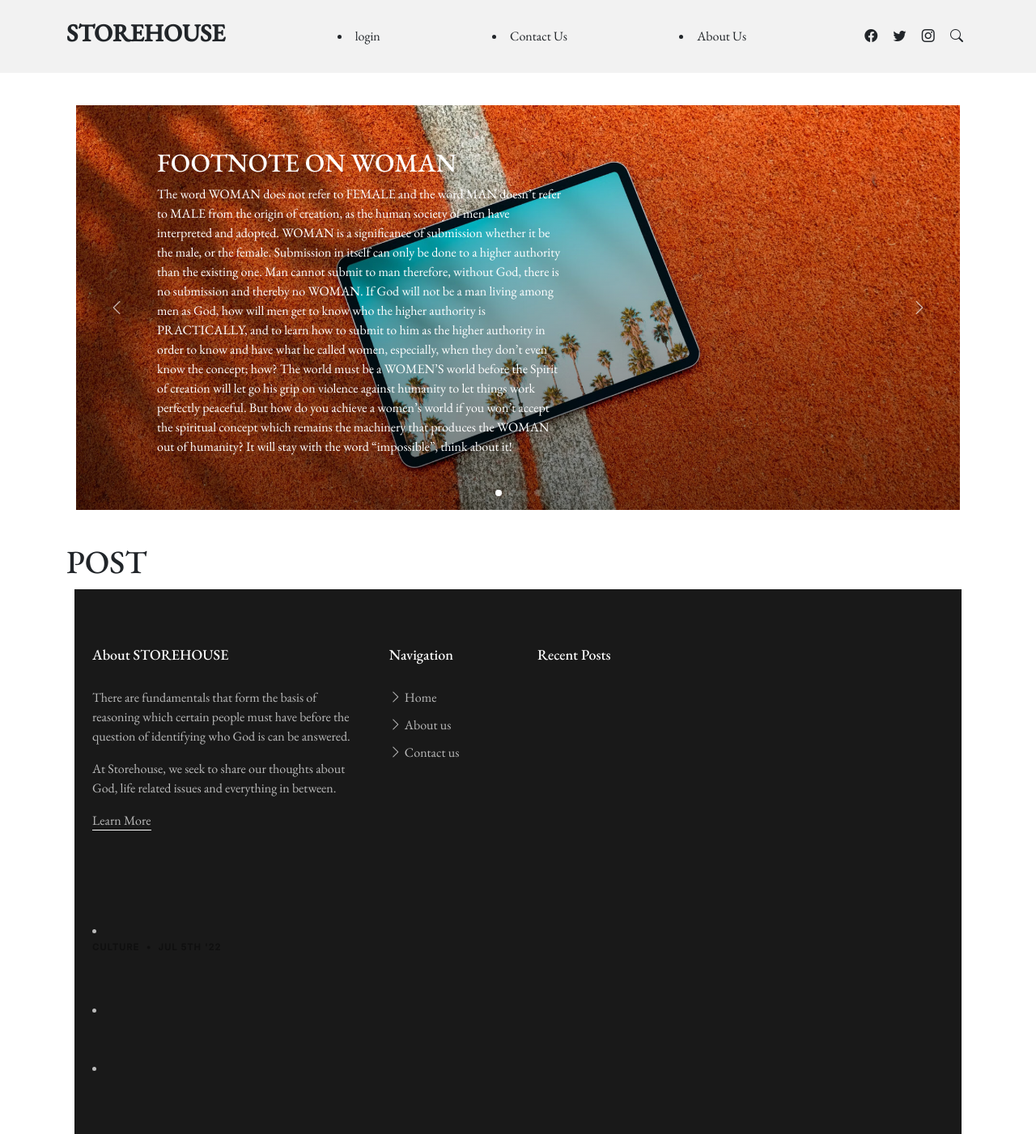
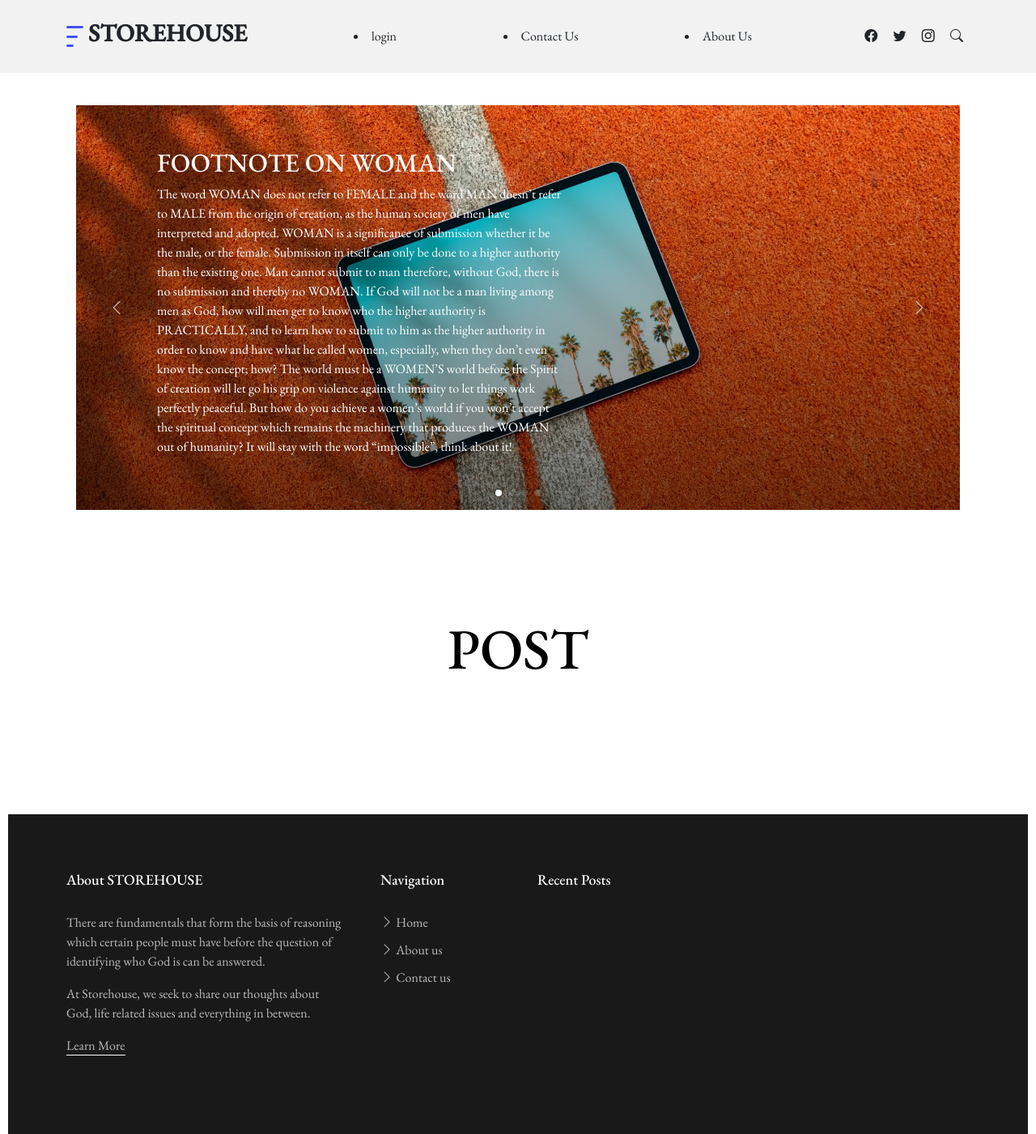
Before and after one commit to cam14uche2/Storehouse1, a Django app: page / in a window 1280 px wide. Shown: the top 1401 px of the page at 81% size. Run offline with Django 4.2, Linux system fonts and the light colour scheme; data that the repository does not hold is empty; parts of the project's set-up code (start-up, migrations or seed data) failed here and were passed over; some libraries are stand-ins or nearby versions; some web fonts are replaced.

Commit message:
updating of base.html & home.html

```diff
--- a/Direction/Storehouse/templates/base.html
+++ b/Direction/Storehouse/templates/base.html
@@ -34,12 +34,7 @@
   <link href="{% static 'Storehouse/assets/css/variables.css' %}" rel="stylesheet">
   <link href="{% static 'Storehouse/assets/css/main.css' %}" rel="stylesheet">
 
-  <!-- =======================================================
-  * Template Name: ZenBlog - v1.1.0
-  * Template URL: https://bootstrapmade.com/zenblog-bootstrap-blog-template/
-  * Author: BootstrapMade.com
-  * License: https:///bootstrapmade.com/license/
-  ======================================================== -->
+
 </head>
 <title>{% block title %}STOREHOUSE{% endblock %}</title>
 
@@ -50,8 +45,8 @@
     <div class="container-fluid container-xl d-flex align-items-center justify-content-between">
 
       <a href="{% url 'home' %}" class="logo d-flex align-items-center">
-        <!-- Uncomment the line below if you also wish to use an image logo -->
-        <!-- <img src="assets/img/logo.png" alt=""> -->
+
+        <img src="assets/img/logo.png" alt="">
         <h1>STOREHOUSE</h1>
       </a>
 
@@ -185,10 +180,7 @@
             </div>
 
             <div class="credits">
-              <!-- All the links in the footer should remain intact. -->
-              <!-- You can delete the links only if you purchased the pro version. -->
-              <!-- Licensing information: https://bootstrapmade.com/license/ -->
-              <!-- Purchase the pro version with working PHP/AJAX contact form: https://bootstrapmade.com/herobiz-bootstrap-business-template/ -->
+
               Designed by <a href="https://cam14uche.wordpress.com/">cam14uche</a>
             </div>
 
--- a/Direction/Storehouse/templates/home.html
+++ b/Direction/Storehouse/templates/home.html
@@ -64,14 +64,26 @@
             </div>
           </div>
         </div>
-      </div>
-    </section><!-- End Hero Slider Section -->
 
+    <main id="main">
+    <section>
+      <div class="container" data-aos="fade-up">
+        <div class="row">
+          <div class="col-lg-12 text-center mb-5">
+            <h1 class="page-title">POST</h1>
+          </div>
+        </div>
+          <!--<h1>POST</h1>-->
+          <span class="d-block mb-3 text-uppercase">{% for post in object_list %}</span>
 
-
-          <h1>POST</h1>
-{% for post in object_list %}
 <br/>
+<div class="d-md-flex post-entry-2 half">
+            <a href="#" class="me-4 thumbnail">
+              <img src="{% static 'Storehouse/assets/img/post-landscape-2.jpg' %}" alt="" class="img-fluid">
+            </a>
+            <div class="ps-md-5 mt-4 mt-md-0">
+              <div class="post-meta mt-4">About us</div>
+              <h2 class="mb-4 display-4">THE STOREHOUSE</h2>
 
     <li><a href="{% url 'writeup_detail' post.pk %}"> {{ post.title }}</a> - {{ post.category }}-
       {{ post.author }} -{{ post.post_date }}
@@ -82,18 +94,20 @@
     <a href="{% url 'delete_post' post.pk %}">Delete</a>
     {% endif %}
     {% endif %}
-     <br/>
-    <br/>
+      <br/>
+      <br/>
     {{ post.Snippet }}
 
-   <hr>
-   </li>
+    <hr>
+    </li>
 {% endfor %}
 </ui>
+        </div>
+    </div>
+</div>
+    </section><!-- End Hero Slider Section -->
 
-
-
-
+</main><!-- End #main -->
 
 </body>
 </html>
```
